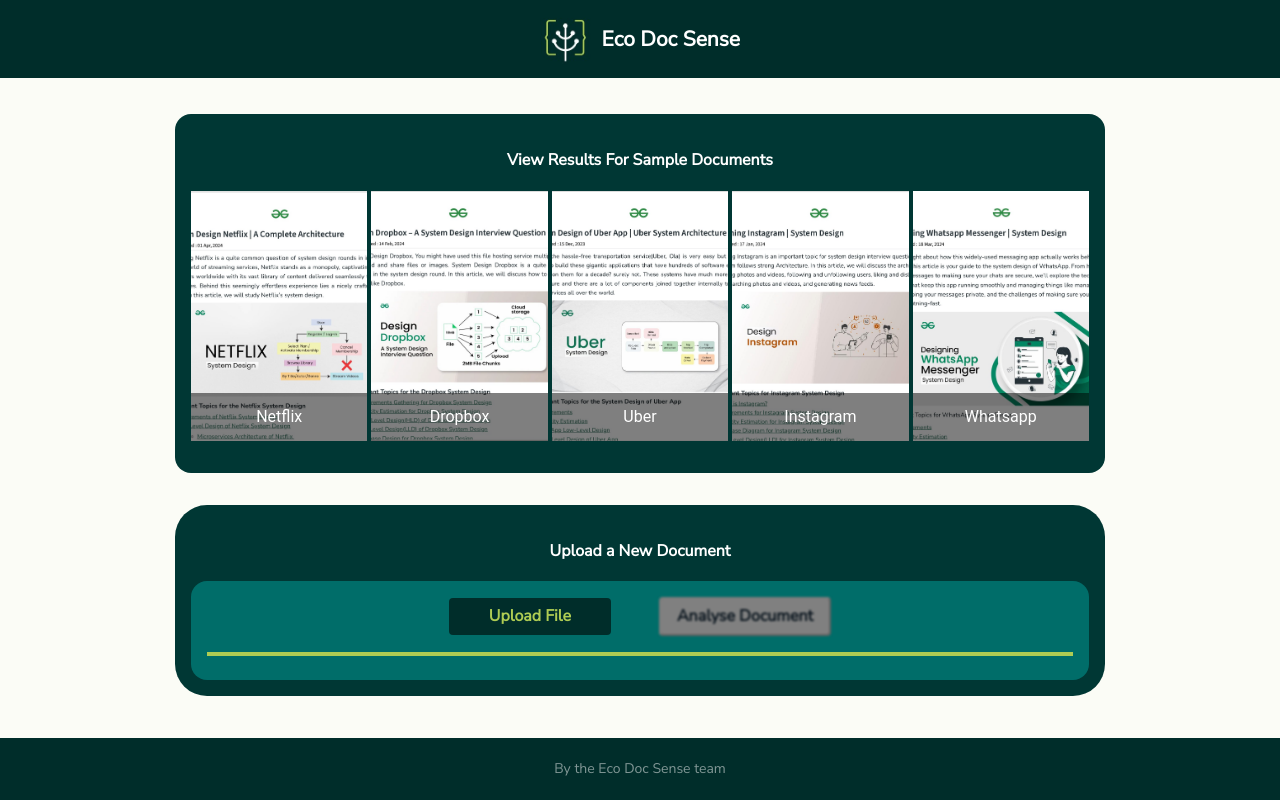
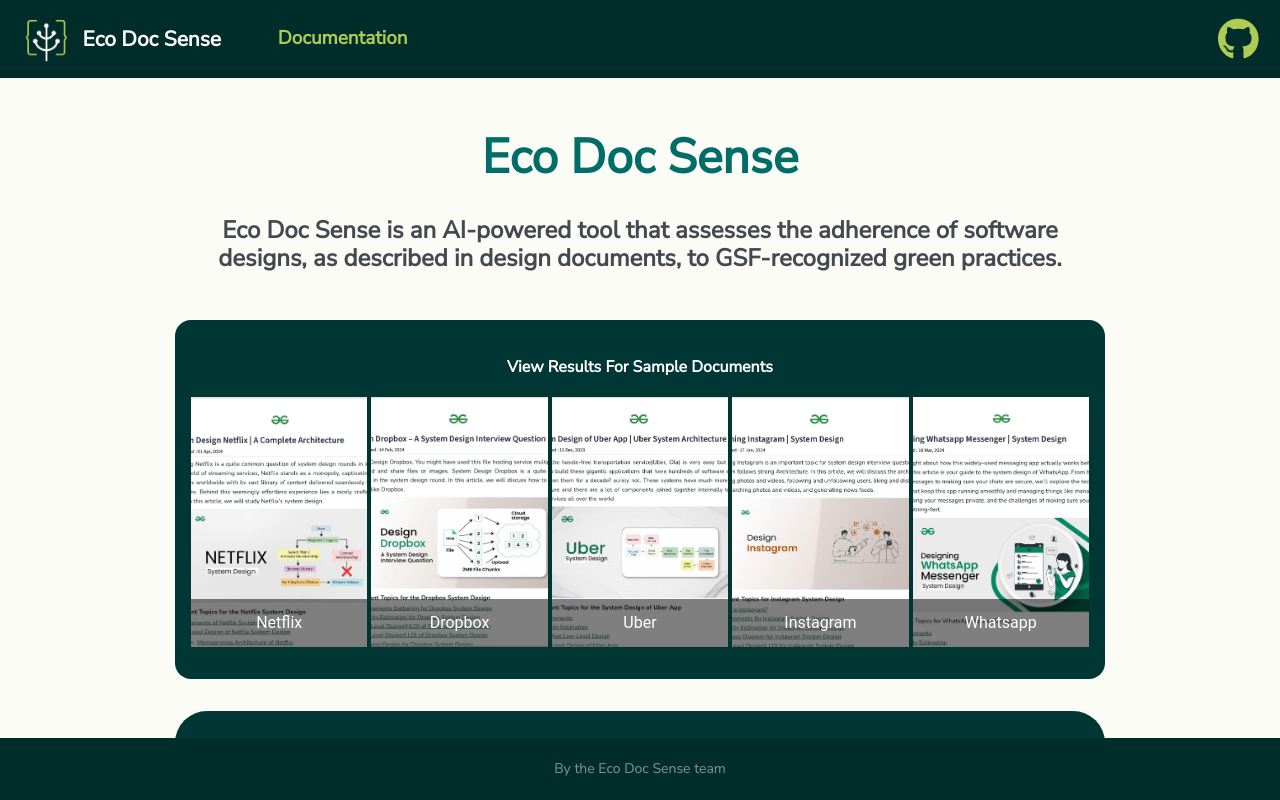
Before and after one commit to KungfuNaman/green-software-foundation, a React (Create React App) app in the folder frontend/: page / in a window 1280 px wide. Built offline with nearby package versions, Linux system fonts and the light colour scheme; the HTML template or start-up script is replaced by a standard one.

Commit message:
changed styling

```diff
--- a/frontend/package.json
+++ b/frontend/package.json
@@ -8,6 +8,11 @@
     "@fontsource/inter": "^5.0.18",
     "@fontsource/nunito-sans": "^5.0.13",
     "@fontsource/roboto": "^5.0.13",
+    "@fortawesome/fontawesome-svg-core": "^6.6.0",
+    "@fortawesome/free-brands-svg-icons": "^6.6.0",
+    "@fortawesome/free-regular-svg-icons": "^6.6.0",
+    "@fortawesome/free-solid-svg-icons": "^6.6.0",
+    "@fortawesome/react-fontawesome": "^0.2.2",
     "@mui/icons-material": "^5.15.21",
     "@mui/joy": "^5.0.0-beta.36",
     "@mui/lab": "^5.0.0-alpha.170",
--- a/frontend/src/components/common/Header/Header.css
+++ b/frontend/src/components/common/Header/Header.css
@@ -4,12 +4,31 @@
     display: flex;
     flex-direction: row;
     align-items: center;
-    justify-content: center;
+    justify-content: flex-start;
     font-size: calc(5px + 2vmin);
     color: white;
     font-weight: 700;
   }
   .GSFLogo{
     height: 7vmin;
+    margin-left: 1em;
     margin-right: 0.5em;
   }
+
+  .header-link{
+    color: #aecc53;
+    text-decoration: none;
+    margin-left: 3em;
+    margin-right: 1em;
+    font-size: 0.9em;
+  }
+
+  .github-link {
+    margin-left: auto;
+    margin-right: 1em;
+  }
+
+  .github-icon {
+    color: #aecc53;
+
+  }
--- a/frontend/src/components/common/Header/Header.js
+++ b/frontend/src/components/common/Header/Header.js
@@ -1,12 +1,19 @@
 import React from 'react';
 import GSFLogo from '../../../assets/GSFLogo.jpg';
 import "./Header.css"
+import { FontAwesomeIcon } from '@fortawesome/react-fontawesome'
+import { faGithub } from '@fortawesome/free-brands-svg-icons';
+
 const Header = () => {
   return (
     <header className="App-header">
        <img class="GSFLogo" src={GSFLogo} alt="GSF Logo"/>
        Eco Doc Sense
-      </header>
+       <href class="header-link" href="">Documentation</href>
+       <a href="https://github.com/KungfuNaman/green-software-foundation" target="_blank" rel="noopener noreferrer" className='github-link'>
+        <FontAwesomeIcon icon={faGithub} size="2x" className="github-icon"/>
+      </a>
+    </header>
   );
 };
 
--- a/frontend/src/pages/Home/Home.css
+++ b/frontend/src/pages/Home/Home.css
@@ -0,0 +1,16 @@
+.home-title{
+    color: #006d69;
+    font-size: 3em;
+    font-weight: bolder;
+}
+
+.home-description {
+    display: flex;
+    width: 70%;
+    margin: 0 auto;
+    justify-content: center;
+    text-align: center;
+    color: #444950;
+    margin-bottom: 2em;
+    font-weight: 700;
+}
--- a/frontend/src/pages/Home/Home.js
+++ b/frontend/src/pages/Home/Home.js
@@ -8,6 +8,8 @@
 const Home = () => {
   return (
     <>
+     <h1 class="home-title">Eco Doc Sense</h1>
+     <h2 class="home-description">Eco Doc Sense is an AI-powered tool that assesses the adherence of software designs, as described in design documents, to GSF-recognized green practices.</h2>
      <SampleDocumentList/>
      <AddDocument/>
     </>
```
Also changed, not shown: 1 other file (tests, documents, lock files or other folders).
